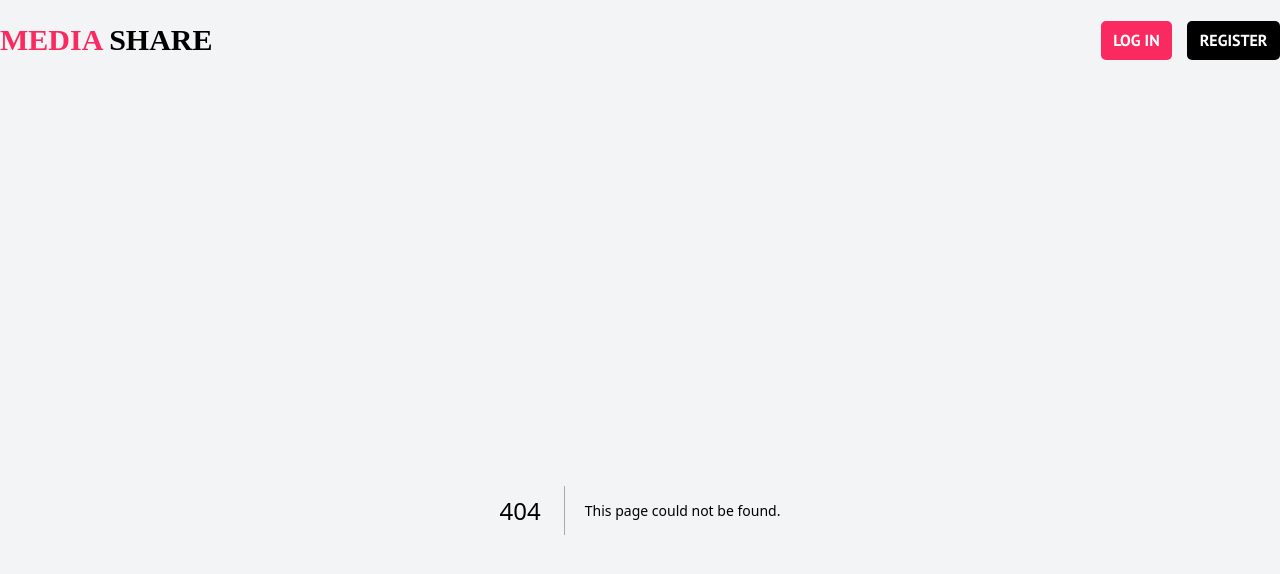
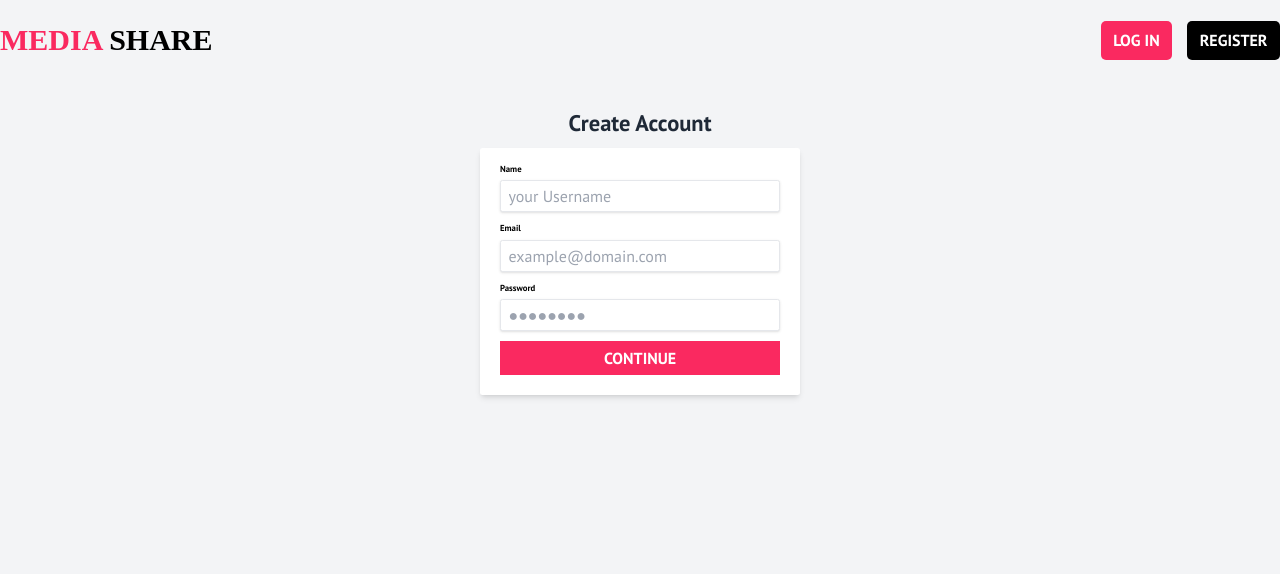
Before and after one commit to DanyFC/media-share, a Next.js app in the folder client/: page /register in a window 1280 px wide. Before the commit this address had no page. Shown: the top 574 px of the page. Built offline with nearby package versions, Linux system fonts and the light colour scheme.

Commit message:
feat: Added register page
Added the register page where states and events are managed with formik.

```diff
--- /dev/null
+++ b/client/src/app/register/page.js
@@ -0,0 +1,77 @@
+"use client"
+import { useFormik } from 'formik'
+import * as Yup from 'yup'
+
+const Register = () => {
+  const formik = useFormik({
+    initialValues: {
+      name: '',
+      email: '',
+      password: ''
+    },
+    validationSchema: Yup.object({
+      name: Yup.string()
+        .required('Username is required.'),
+      email: Yup.string()
+        .email('Invalid Email')
+        .required('Email is required!'),
+      password: Yup.string()
+        .min(8, 'Password should have at least 8 characters')
+        .required('Please enter your password')
+    }),
+    onSubmit: values => {
+      console.log(values)
+    }
+  })
+
+  return (
+    <div className='md:w-4/5 xl:w-3/5 mx-auto mb-2'>
+      <h2 className='text-4xl font-bold text-gray-800 text-center my-4'>Create Account</h2>
+      <div className='flex justify-center mt-5'>
+        <div className='w-full max-w-lg'>
+          <form className='bg-white rounded shadow-md px-8 pt-6 pb-8 mb-4' onSubmit={formik.handleSubmit}>
+            <div className='mb-4'>
+              <label className='block text-black text-sm font-bold mb-2' htmlFor='name'>Name</label>
+              <input type='text' id='name' className='shadow appearance-none border rounded w-full py-2 px-3 text-gray-700 leading-tight focus:outline-none focus:shadow-md' placeholder='your Username' value={formik.values.name} onChange={formik.handleChange} onBlur={formik.handleBlur} />
+              {
+                formik.touched.name && formik.errors.name
+                  ? (<div className='my-2 bg-gray-200 border-l-4 border-red-500 text-primary p-4'>
+                    <p className='font-bold'>Error:</p>
+                    <p>{formik.errors.name}</p>
+                  </div>)
+                  : null
+              }
+            </div>
+            <div className='mb-4'>
+              <label className='block text-black text-sm font-bold mb-2' htmlFor='email'>Email</label>
+              <input type='email' id='email' className='shadow appearance-none border rounded w-full py-2 px-3 text-gray-700 leading-tight focus:outline-none focus:shadow-md' placeholder='example@domain.com' value={formik.values.email} onChange={formik.handleChange} onBlur={formik.handleBlur} />
+              {
+                formik.touched.email && formik.errors.email
+                  ? (<div className='my-2 bg-gray-200 border-l-4 border-red-500 text-primary p-4'>
+                    <p className='font-bold'>Error:</p>
+                    <p>{formik.errors.email}</p>
+                  </div>)
+                  : null
+              }
+            </div>
+            <div className='mb-4'>
+              <label className='block text-black text-sm font-bold mb-2' htmlFor='password'>Password</label>
+              <input type='password' id='password' className='shadow appearance-none border rounded w-full py-2 px-3 text-gray-700 leading-tight focus:outline-none focus:shadow-md' placeholder='●●●●●●●●' value={formik.values.password} onChange={formik.handleChange} onBlur={formik.handleBlur} />
+              {
+                formik.touched.password && formik.errors.password
+                  ? (<div className='my-2 bg-gray-200 border-l-4 border-red-500 text-primary p-4'>
+                    <p className='font-bold'>Error:</p>
+                    <p>{formik.errors.password}</p>
+                  </div>)
+                  : null
+              }
+            </div>
+            <input type='submit' className='bg-primary hover:bg-black w-full p-2 text-white uppercase font-bold' value='Continue' />
+          </form>
+        </div>
+      </div>
+    </div>
+  )
+}
+
+export default Register
```
